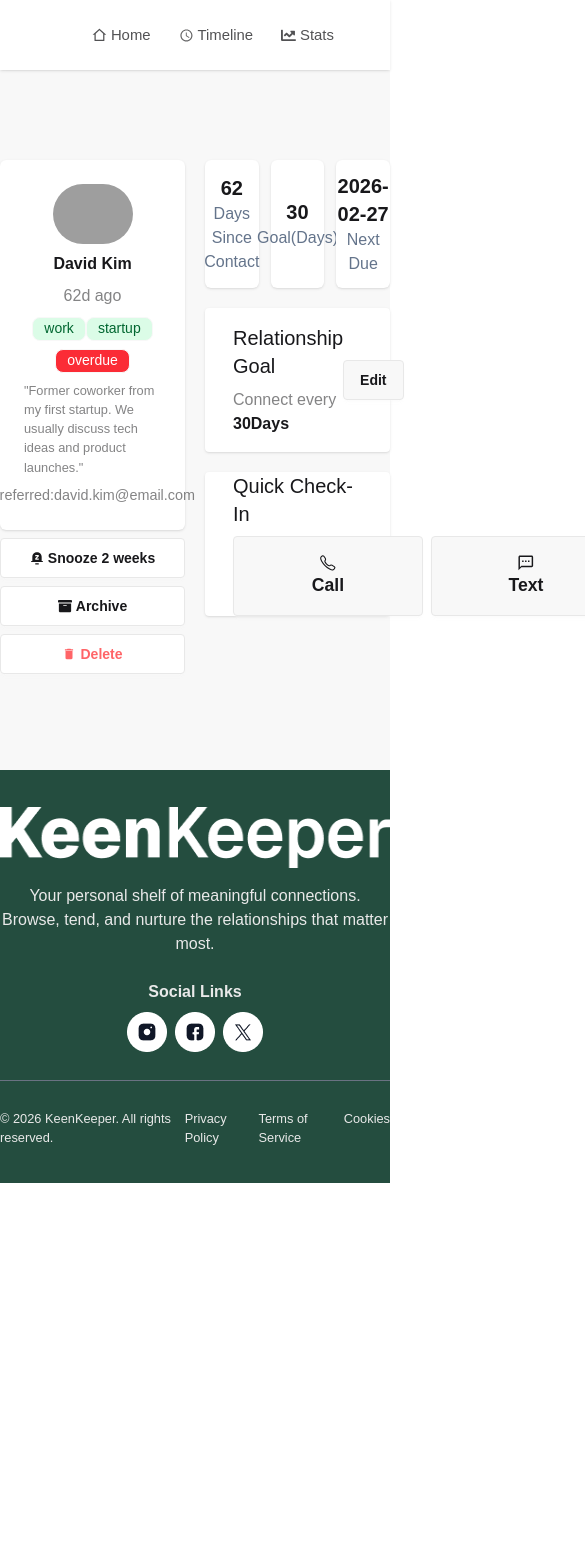
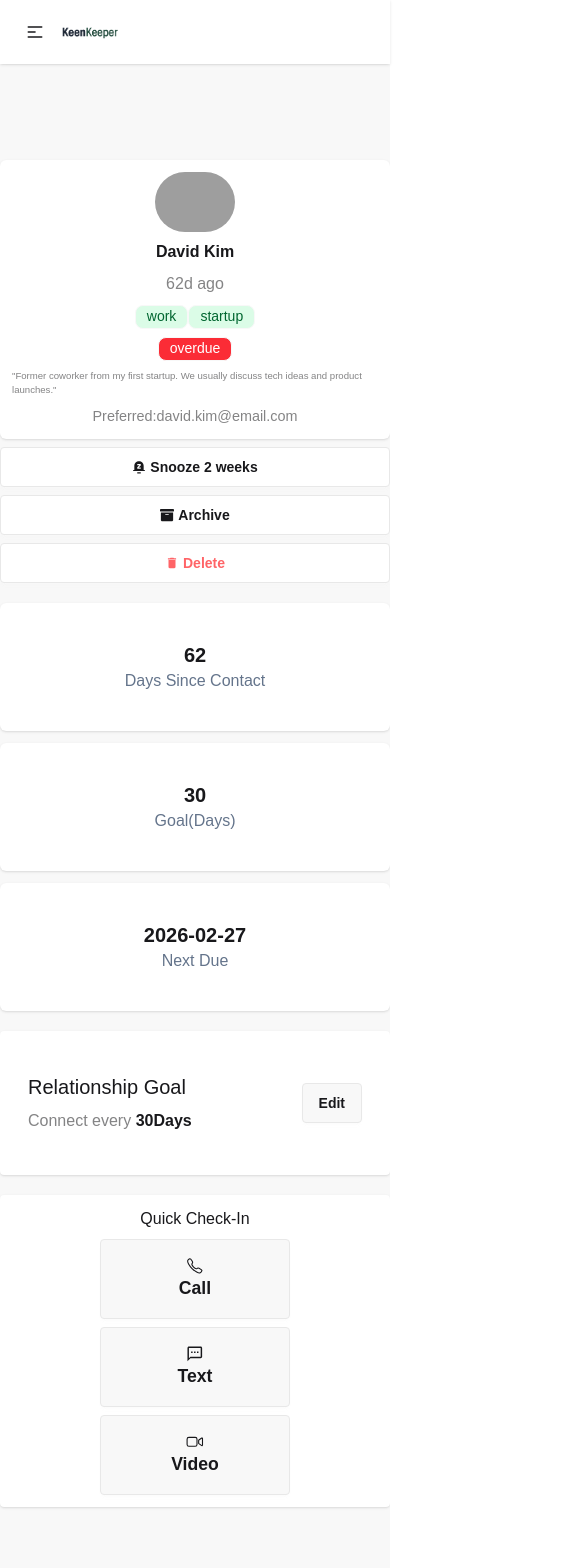
Before and after one commit to jahidhasan909/Keen-Keeper-A07, a React (Vite) app: page /details/1 in a window 390 px wide. Shown: the top 1568 px of the page, 585 px wide, since content can reach past the window. Before the commit the page ends 1183 px from the top, so only its background shows below. Built offline with nearby package versions, Linux system fonts and the light colour scheme; grey boxes are pictures that could not be loaded.

Commit message:
mobile teblet laptop responsive completed

```diff
--- a/src/Components/ContectCard/ContectCard.jsx
+++ b/src/Components/ContectCard/ContectCard.jsx
@@ -8,7 +8,7 @@
     return (
         <div className='mb-24'>
             <h1 className='font-bold mb-4 text-xl'>Your Friends</h1>
-            <div className='grid grid-cols-4 gap-3'>
+            <div className='grid grid-cols-1 md:grid-cols-3 lg:grid-cols-4 gap-3'>
                 {
                     concentData.map(info => <Link to={`/details/${info.id}`} className='bg-base-100 shadow-sm flex flex-col items-center rounded-md p-6 space-y-2 hover:shadow-sm  hover:shadow-[#244D3F]' key={info.id}>
                         <img className=' rounded-full w-20' src={info.picture} alt={info.name} />
--- a/src/Components/HeroBanner/Banner.jsx
+++ b/src/Components/HeroBanner/Banner.jsx
@@ -11,13 +11,13 @@
     return (
         <div>
             <div className='text-center space-y-4 mt-40'>
-                <h1 className='font-bold text-5xl'>Friends to keep close in your life</h1>
-                <p className='text-[16px] text-[#64748B]'>Your personal shelf of meaningful connections. Browse, tend, and nurture the <br />
+                <h1 className='font-bold text-2xl md:text-4xl lg:text-5xl'>Friends to keep close in your life</h1>
+                <p className='text-[0.80rem] md:text[14px] lg:text-[16px] text-[#64748B]'>Your personal shelf of meaningful connections. Browse, tend, and nurture the <br />
                     relationships that matter most.</p>
                 <button className='btn bg-[#244D3F] text-white w-36 h-11'><FaPlus /> Add a Friend</button>
             </div>
 
-            <div className='grid grid-cols-4 justify-center gap-6 my-10'>
+            <div className='grid grid-cols-2 md:grid-cols-3 lg:grid-cols-4 justify-center gap-2 md:gap-5 lg:gap-6 my-10'>
                 <div className=' h-32 shadow-md text-center flex flex-col items-center justify-center rounded-md bg-base-100'>
                     <h4 className='font-semibold text-xl'>{contectdata.length}</h4>
                     <p className='text-[#64748B]'>Total Friends</p>
--- a/src/Components/Shared/Footer/Footer.jsx
+++ b/src/Components/Shared/Footer/Footer.jsx
@@ -7,11 +7,11 @@
 const Footer = () => {
     return (
         <div>
-            <footer className="flex  justify-center flex-col bg-[#244D3F]  w-screen h-[413px]">
+            <footer className="flex  justify-center flex-col bg-[#244D3F]   h-[411px]">
 
                 <div className='text-center'>
-                    <img className='mx-auto w-[412px] h-[61px] mb-4' src={footerlogo} alt="" />
-                    <p className='text-[#E9E9E9]'>Your personal shelf of meaningful connections. Browse, tend, and nurture the relationships that matter most.</p>
+                    <img className='mx-auto w-[240px] md:w-[350px] lg:w-[412px] h-[40px] md:h-[45px] lg:h-[61px] mb-4' src={footerlogo} alt="" />
+                    <p className='text-[#E9E9E9] text-[0.80rem] lg:text-[0.92rem]'>Your personal shelf of meaningful connections. Browse, tend, and nurture the relationships that matter most.</p>
                     <div className='space-y-2 mt-[24px]'>
                         <h4 className='font-semibold text-[#E9E9E9]'>Social Links</h4>
                         <div className='flex  items-center justify-center gap-2'>
@@ -22,9 +22,9 @@
                     </div>
                 </div>
                 <div className="border-b mt-7 text-gray-500 container mx-auto"></div>
-                <div className='flex justify-between container mx-auto mt-7 text-[#E9E9E9] text-[0.80rem]'>
+                <div className='flex-row text-center  lg:flex lg:justify-between container mx-auto mt-7 text-[#E9E9E9] text-[0.80rem]'>
                     <p>© 2026 KeenKeeper. All rights reserved.</p>
-                    <div className='flex gap-4'>
+                    <div className='flex gap-4  justify-center'>
                         <p><a href="">Privacy Policy</a></p>
                         <p><a href="">Terms of Service</a></p>
                         <p><a href="">Cookies</a></p>
--- a/src/Components/Shared/Navbar/Navbar.jsx
+++ b/src/Components/Shared/Navbar/Navbar.jsx
@@ -6,21 +6,47 @@
 import { FaChartLine } from 'react-icons/fa';
 
 const Navbar = () => {
+
+    const links = (
+        <ul className='menu menu-horizontal px-1 gap-3 text-neutral/70'>
+            <NavLink to={'/'} className={({ isActive }) => isActive ? 'bg-[#244D3F] font-semibold text-white p-2 rounded-sm' : 'p-2 text-[0.93rem]'}><span className='flex items-center gap-1'><RiHome2Line /> Home</span></NavLink>
+            <NavLink to={'/timeline'} className={({ isActive }) => isActive ? 'bg-[#244D3F] font-semibold text-white p-2 rounded-sm' : 'p-2 text-[0.93rem]'}><span className='flex items-center gap-1'><IoMdTime /> Timeline</span></NavLink>
+            <NavLink to={'/stats'} className={({ isActive }) => isActive ? 'bg-[#244D3F] font-semibold text-white p-2 rounded-sm' : 'p-2 text-[0.93rem]'}><span className='flex items-center gap-1'><FaChartLine /> Stats</span></NavLink>
+        </ul>
+    )
+
+
+
     return (
         <div>
-            <div className="navbar fixed z-50 bg-base-100 shadow-sm px-20">
-                <div className="flex-1">
-                    <img src={logo} alt="" className='w-32 h-7' />
+            <div className="navbar fixed z-50 bg-base-100 shadow-sm md:px-14 lg:px-20  justify-between">
+                <div className="navbar-start">
+                    <div className="dropdown">
+                        <div tabIndex={0} role="button" className="btn btn-ghost lg:hidden">
+                            <svg xmlns="http://www.w3.org/2000/svg" className="h-5 w-5" fill="none" viewBox="0 0 24 24" stroke="currentColor"> <path strokeLinecap="round" strokeLinejoin="round" strokeWidth="2" d="M4 6h16M4 12h8m-8 6h16" /> </svg>
+                        </div>
+                        <ul
+                            tabIndex="-1"
+                            className="menu menu-sm dropdown-content bg-base-100 rounded-box z-1 mt-3 w-52 p-2 shadow">
+                            {links}
+                        </ul>
+                    </div>
+                    <div className="">
+                        <img src={logo} alt="" className='w-14 h-4 md:w-20 md:h-6 lg:w-32 lg:h-7' />
+                    </div>
                 </div>
-                <div className="flex-none">
-                    <ul className="menu menu-horizontal px-1 gap-3 text-neutral/70">
-                        <NavLink to={'/'} className={({ isActive }) => isActive ? 'bg-[#244D3F] font-semibold text-white p-2 rounded-sm' : 'p-2 text-[0.93rem]'}><span className='flex items-center gap-1'><RiHome2Line /> Home</span></NavLink>
-                        <NavLink to={'/timeline'} className={({ isActive }) => isActive ? 'bg-[#244D3F] font-semibold text-white p-2 rounded-sm' : 'p-2 text-[0.93rem]'}><span className='flex items-center gap-1'><IoMdTime /> Timeline</span></NavLink>
-                        <NavLink to={'/stats'} className={({ isActive }) => isActive ? 'bg-[#244D3F] font-semibold text-white p-2 rounded-sm' : 'p-2 text-[0.93rem]'}><span className='flex items-center gap-1'><FaChartLine /> Stats</span></NavLink>
-                    </ul>
+
+                <div className="navbar-end">
+                    <div className="hidden lg:flex">
+                        <ul className="menu menu-horizontal px-1">
+                            {links}
+                        </ul>
+                    </div>
                 </div>
             </div>
+
         </div>
+
     );
 };
 
--- a/src/MainLayout/MainLayout.jsx
+++ b/src/MainLayout/MainLayout.jsx
@@ -5,12 +5,10 @@
 import { RingLoader } from 'react-spinners';
 
 
+const MainLayout = () => {
 
 
 
-
-
-const MainLayout = () => {
 
 
     return (
--- a/src/pages/DetailsPage/DetailPage.jsx
+++ b/src/pages/DetailsPage/DetailPage.jsx
@@ -45,15 +45,15 @@
 
     return (
         <div className='mt-40 mb-24 container mx-auto'>
-            <div className='grid grid-cols-2 gap-5'>
+            <div className='grid grid-cols-1 md:grid-cols-2 lg:grid-cols-2 gap-5'>
                 <div className='space-y-2'>
-                    <div className='bg-base-100 shadow-sm flex flex-col items-center rounded-md p-6 space-y-2'>
+                    <div className='bg-base-100 shadow-sm flex flex-col items-center rounded-md lg:p-8 space-y-2 p-3'>
                         <img className=' rounded-full w-20' src={excetedContect.picture} alt={excetedContect.name} />
                         <h1 className='font-semibold'>{excetedContect.name}</h1>
                         <p className='text-neutral/50'>{excetedContect.days_since_contact}d ago</p>
                         <div>{excetedContect.tags.map((tag, index) => <p key={index} className='badge bg-green-100 text-green-800'>{tag}</p>)}</div>
                         <p className={`badge ${excetedContect.status === "almost due" ? "bg-orange-400 text-white" : excetedContect.status === "overdue" ? "bg-red-500 text-white" : "bg-green-950 text-white"}`}>{excetedContect.status}</p>
-                        <p className='text-neutral/50 text-[0.80rem]'>"{excetedContect.bio}"</p>
+                        <p className='text-neutral/50 text-[0.60rem] md:text-[0.76rem] lg:text-[0.80rem]'>"{excetedContect.bio}"</p>
                         <p className='text-neutral/50 text-[0.90rem]'>Preferred:{excetedContect.email}</p>
 
 
@@ -76,7 +76,7 @@
 
 
                 <div className='space-y-5'>
-                    <div className='grid grid-cols-3 gap-3'>
+                    <div className='grid grid-cols-1 md:grid-cols-2 lg:grid-cols-3 gap-3'>
                         <div className=' h-32 shadow-sm text-center flex flex-col items-center justify-center rounded-md bg-base-100'>
                             <h4 className='font-semibold text-xl'>{excetedContect.days_since_contact}</h4>
                             <p className='text-[#64748B]'>Days Since Contact</p>
@@ -98,9 +98,9 @@
                         <button className='btn'>Edit</button>
                     </div>
 
-                    <div className='bg-base-100 shadow-sm rounded-sm h-36 flex flex-col  justify-center p-7 space-y-2'>
-                        <h3 className='text-xl'>Quick Check-In</h3>
-                        <div className='flex gap-2'>
+                    <div className='bg-base-100 shadow-sm rounded-sm p-3 md:p-5  lg:p-6 space-y-2 '>
+                        <h3 className='text-center md:text-start lg:text-start lg:text-xl'>Quick Check-In</h3>
+                        <div className='flex flex-col justify-center items-center  lg:grid md:grid md:grid-cols-2 lg:grid-cols-3 gap-2 '>
                             <button onClick={handleAddedCallTimeline} className='btn w-[190px] h-20'><span className='flex flex-col items-center text-[1.10rem]'><IoCallOutline /> Call</span></button>
                             <button onClick={handleAddedTextTimeline} className='btn w-[190px] h-20'><span className='flex flex-col items-center text-[1.10rem]'><MdOutlineTextsms /> Text</span></button>
                             <button onClick={handleAddedVideoTimeline} className='btn w-[190px] h-20'><span className='flex flex-col items-center text-[1.10rem]'><IoVideocamOutline />
--- a/src/pages/HomePage/HomePage.jsx
+++ b/src/pages/HomePage/HomePage.jsx
@@ -15,7 +15,7 @@
 const HomePage = () => {
     const contectDataLoad = contectData()
     return (
-        <div className=' container mx-auto'>
+        <div className='container mx-auto'>
             <Suspense fallback={<div className='flex justify-center items-center min-h-screen'><RingLoader color='#244D3F' /></div>}>
                 <Banner contectDataLoad={contectDataLoad}></Banner>
             </Suspense>
--- a/src/pages/TimeLine/TimeLine.jsx
+++ b/src/pages/TimeLine/TimeLine.jsx
@@ -36,7 +36,7 @@
         <div className='container mx-auto mt-40 mb-20'>
             <h1 className='text-3xl font-semibold'>Timeline</h1>
             <div className='flex items-center justify-between my-6'>
-                <div className="dropdown dropdown-end">
+                <div className="dropdown  md:dropdown-right">
                     <div tabIndex={0} role="button" className="btn m-1 text-neutral/50">Filter by <FaAngleDown /></div>
                     <ul tabIndex="-1" className="dropdown-content menu bg-base-100 rounded-box z-1 w-52 p-2 shadow-sm">
                         <li onClick={() => setSortText('text')}><a>Filter by text</a></li>
```
Also changed, not shown: src/Context/ContextProvider.jsx (+5 -2 lines), src/pages/Stats/Stats.jsx (+6 -5 lines).
